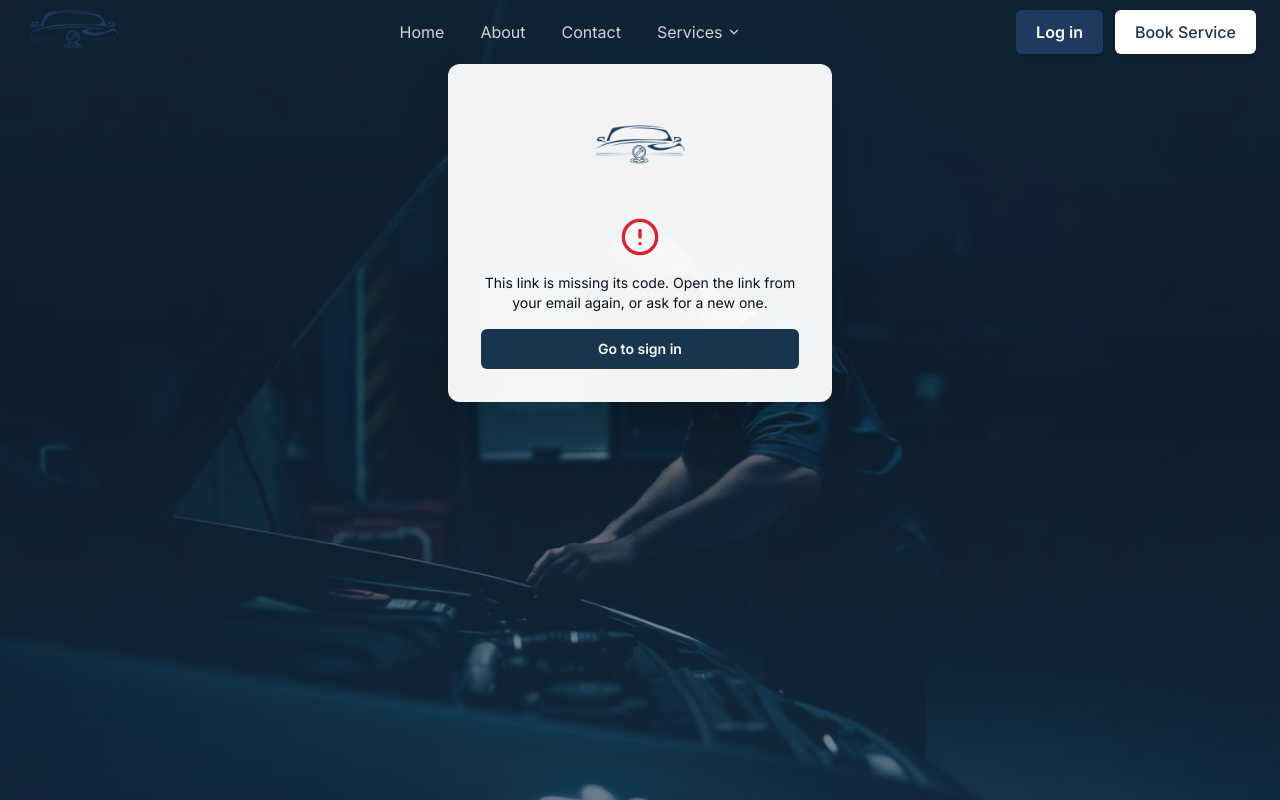
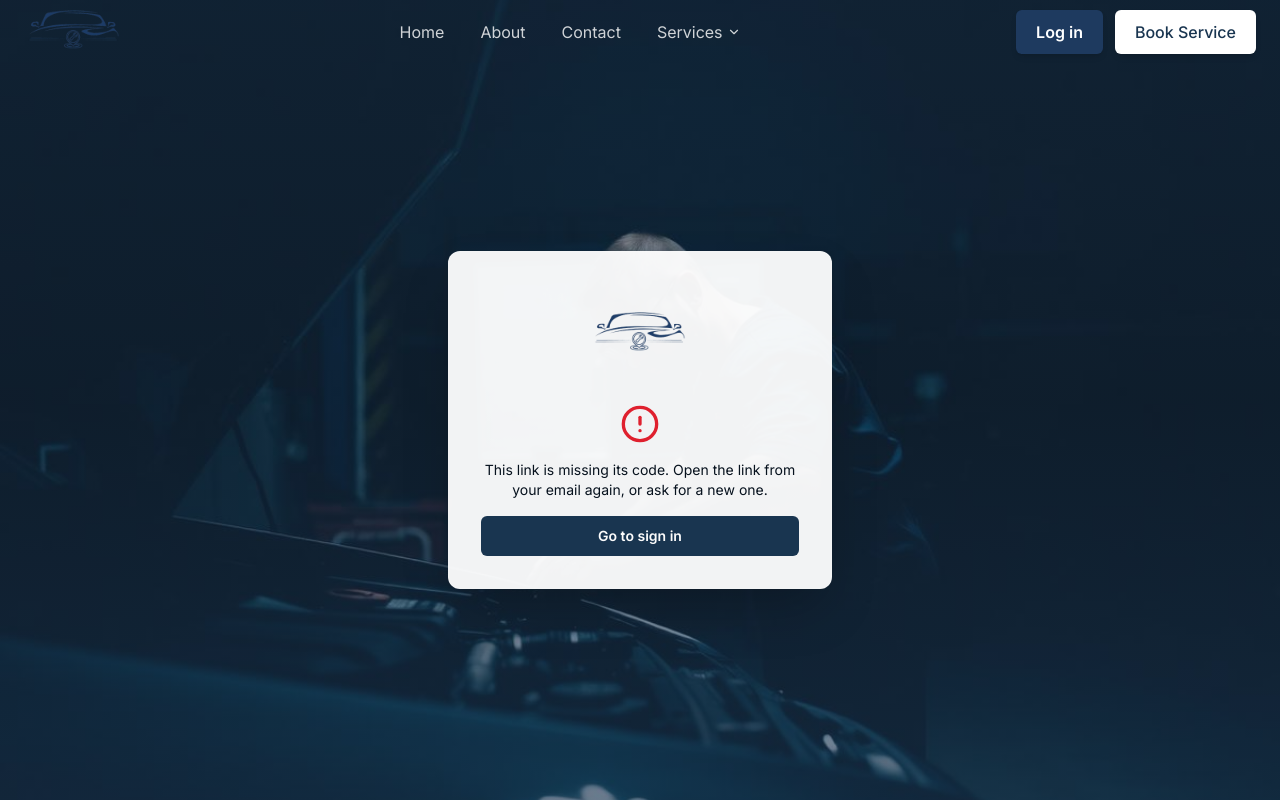
Before and after one commit to mhne-seb/AutoKita-Smart-Automotive-Repair-Shop-Management-System, a Next.js app: page /reset-password in a window 1280 px wide. Built offline with nearby package versions, Linux system fonts and the light colour scheme.

Commit message:
fix: center the login and reset-password cards

```diff
--- a/app/login/page.tsx
+++ b/app/login/page.tsx
@@ -86,7 +86,7 @@ function LoginPage() {
 
       <Header variant="transparent" />
 
-      <div className="relative z-10 flex min-h-[calc(100vh-4rem)] flex-col items-center justify-start px-6 pt-16 pb-10">
+      <div className="relative z-10 flex min-h-screen flex-col items-center justify-center px-6 pt-20 pb-10">
         <div className="w-full max-w-sm animate-fade-up" style={{ animationDelay: '0.1s' }}>
           <div
             className={`rounded-xl border border-white/10 bg-card/95 p-8 shadow-2xl transition-all duration-300 ${
--- a/app/reset-password/page.tsx
+++ b/app/reset-password/page.tsx
@@ -120,7 +120,7 @@ export default function ResetPasswordPage() {
       <img src="/assets/login-workshop.jpg" alt="" className="fixed inset-0 h-full w-full object-cover" />
       <div className="fixed inset-0 bg-gradient-to-b from-brand/55 via-brand/45 to-brand/65" />
       <Header variant="transparent" />
-      <div className="relative z-10 flex min-h-[calc(100vh-4rem)] flex-col items-center justify-start px-6 pt-16 pb-10">
+      <div className="relative z-10 flex min-h-screen flex-col items-center justify-center px-6 pt-20 pb-10">
         <div className="w-full max-w-sm rounded-xl border border-white/10 bg-card/95 p-8 shadow-2xl">
           <div className="mb-5 flex justify-center"><Logo /></div>
           {/* useSearchParams needs a Suspense boundary so Next.js can build this page ahead of time. */}
```
